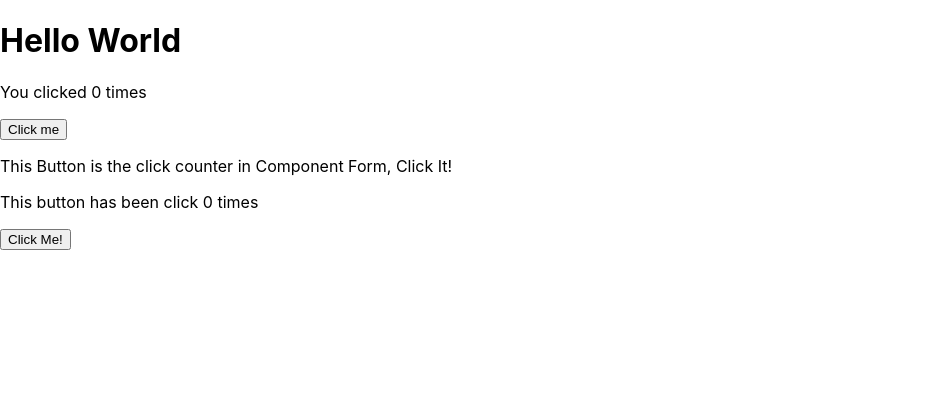
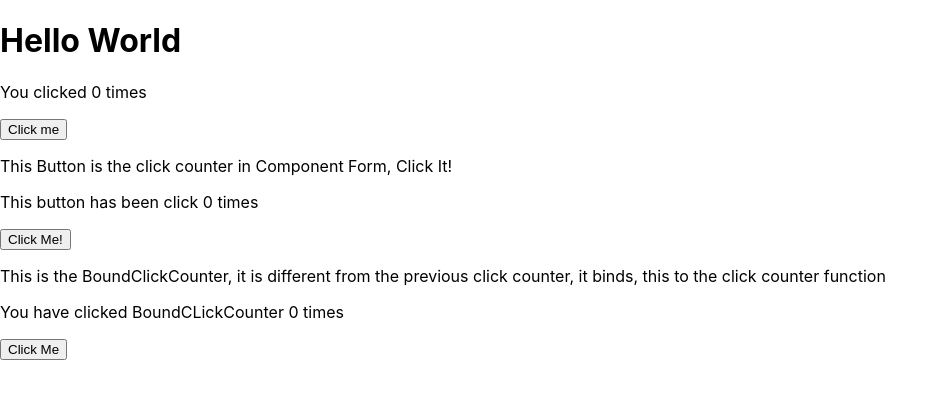
Before and after one commit to VillalvaLijo/CookiesSessionsandHooks, a React (Create React App) app: page / in a window 1280 px wide. Shown: the top 398 px of the page, without its empty margins (0-948 px from the left). Built offline with nearby package versions, Linux system fonts and the light colour scheme.

Commit message:
Click Counters completed, On too cookies

```diff
--- a/src/App/App.js
+++ b/src/App/App.js
@@ -2,7 +2,7 @@
 import './App.css';
 import CounterButton from '../CounterButton/CounterButton';
 import ClickCounterComponent from '../clickCounterComponent/clickCounterComponent';
-
+import BoundClickCounter from '../BoundClickCounter/BoundClickCounter';
 
 
 function App() {
@@ -11,6 +11,7 @@ function App() {
   <h1>Hello World</h1>
   <CounterButton/>
   <ClickCounterComponent/>
+  <BoundClickCounter/>
 </div>
   );
 }
--- a/src/BoundClickCounter/BoundClickCounter.js
+++ b/src/BoundClickCounter/BoundClickCounter.js
@@ -0,0 +1,33 @@
+import React, {Component} from 'react';
+
+class BoundClickCounter extends Component{
+
+    constructor(props){
+        super(props);
+        this.clickCounter = this.clickCounter.bind(this)
+    }
+
+    state = {
+        count: 0
+    }
+
+    clickCounter(){
+        this.setState({
+            count: this.state.count + 1,
+        })
+    }
+
+    render(){
+        return(
+            <div>
+                <p>This is the BoundClickCounter, it is different from the previous click counter, it binds, this
+                    to the click counter function
+                </p>
+                <p>You have clicked BoundCLickCounter {this.state.count} times</p>
+                <button onClick={this.clickCounter}>Click Me</button>
+            </div>
+        )
+    }
+}
+
+export default BoundClickCounter;
```
